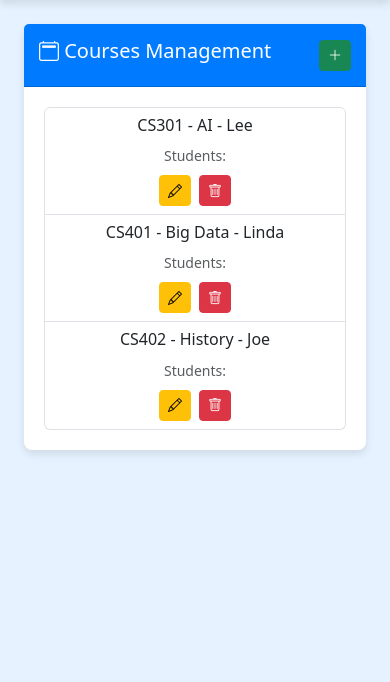
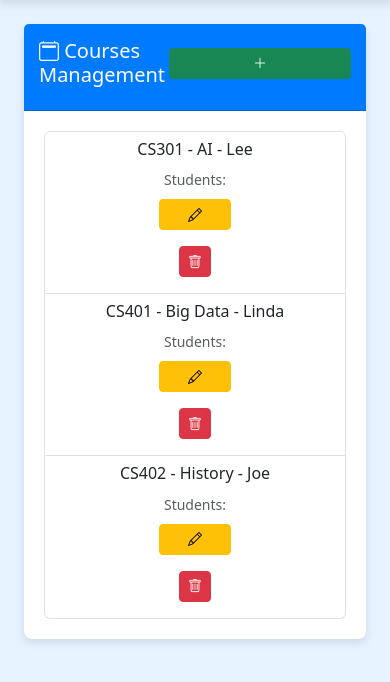
Before and after one commit to 2964318/IT, a Django app: page /admin/courses/ in a window 390 px wide. Shown: the part 62-744 px from the top of the page. Run offline with Django 5.2, Linux system fonts and the light colour scheme; the visitor is signed in with stand-in values (Sample User, id 1); data comes from the database, SQL or seed files in the repository; data that the repository does not hold is empty; some libraries are stand-ins or nearby versions.

Commit message:
Update styles.css

```diff
--- a/static/css/styles.css
+++ b/static/css/styles.css
@@ -144,3 +144,24 @@
 .custom-bg-soft-blue-gray {
     background-color: #e6eff1; /* Your preferred background color */
 }
+
+/* Custom CSS for mobile devices */
+@media (max-width: 767.98px) {
+    .btn-sm {
+        width: 100%;
+        margin-bottom: 0.5rem;
+    }
+}
+
+@media (max-width: 767.98px) {
+    .table th, .table td {
+        font-size: 0.875rem;
+        padding: 0.5rem;
+    }
+    .btn-sm {
+        padding: 0.25rem 0.5rem;
+    }
+    .table td span[data-bs-toggle="tooltip"] {
+        white-space: normal;
+    }
+}
```
